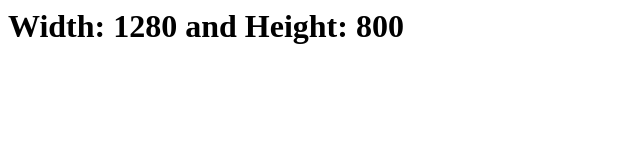
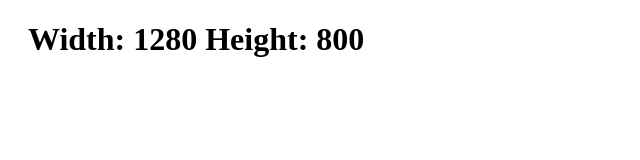
Before and after one commit to acciojob/screen-size-DrSuraj, a website: page main.html in a window 1280 px wide. Shown: the whole page, without its empty margins (0-640 px from the left). Drawn offline with Linux system fonts and the light colour scheme.

Commit message:
created a submission

```diff
--- a/main.html
+++ b/main.html
@@ -1,53 +1,34 @@
-<!-- <!DOCTYPE html>
-
-<html>
-
-<head>
-	<link rel="stylesheet" href="styles.css">
-</head>
-
-<body>
-	<!-- the entire body must be written by student -->
-    <script type="text/javascript" src="./script.js">
-</script>
-
-</body>
-
-</html>
-
-
 <!DOCTYPE html>
 <html lang="en">
 <head>
   <meta charset="UTF-8">
   <meta name="viewport" content="width=device-width, initial-scale=1.0">
   <title>Screen Size</title>
+  <style>
+    #sizeInfo {
+      margin: 20px;
+    }
+  </style>
 </head>
 <body>
-
   <div id="sizeInfo">
-    <h1 id="sizeText"></h1>
+    <h1 id="screenSize"></h1>
   </div>
 
   <script>
-    // Function to update the screen size in the h1 tag
+    // Function to update screen size information
     function updateScreenSize() {
-        const width = window.innerWidth || document.documentElement.clientWidth || document.body.clientWidth;
-        const height = window.innerHeight || document.documentElement.clientHeight || document.body.clientHeight;
-
-        // Get the h1 element
-        const sizeTextElement = document.getElementById('sizeText');
-
-        // Update the content of the h1 tag
-        sizeTextElement.textContent = `Width: ${width} and Height: ${height}`;
+      const width = window.innerWidth;
+      const height = window.innerHeight;
+      const screenSizeElement = document.getElementById('screenSize');
+      screenSizeElement.textContent = `Width: ${width} Height: ${height}`;
     }
 
-    // Initial call to set the initial screen size
+    // Initial call to update screen size on page load
     updateScreenSize();
 
-    // Event listener for window resize
+    // Add event listener for window resize event
     window.addEventListener('resize', updateScreenSize);
   </script>
-
 </body>
 </html>
--- a/script.js
+++ b/script.js
@@ -1,16 +1,16 @@
-//your JS code here. If required.
-// script.js
+// //your JS code here. If required.
+// // script.js
 
-function updateWindowSize() {
-    const width = window.innerWidth || document.documentElement.clientWidth || document.body.clientWidth;
-    const height = window.innerHeight || document.documentElement.clientHeight || document.body.clientHeight;
+// function updateWindowSize() {
+//     const width = window.innerWidth || document.documentElement.clientWidth || document.body.clientWidth;
+//     const height = window.innerHeight || document.documentElement.clientHeight || document.body.clientHeight;
 
-    // Display or use the width and height as needed
-    console.log(`Window Width: ${width}px, Window Height: ${height}px`);
-}
+//     // Display or use the width and height as needed
+//     console.log(`Window Width: ${width}px, Window Height: ${height}px`);
+// }
 
-// Initial call to set initial window size
-updateWindowSize();
+// // Initial call to set initial window size
+// updateWindowSize();
 
-// Event listener for window resize
-window.addEventListener('resize', updateWindowSize);
+// // Event listener for window resize
+// window.addEventListener('resize', updateWindowSize);
```
Lines whose indentation alone changed are shown as unchanged.
